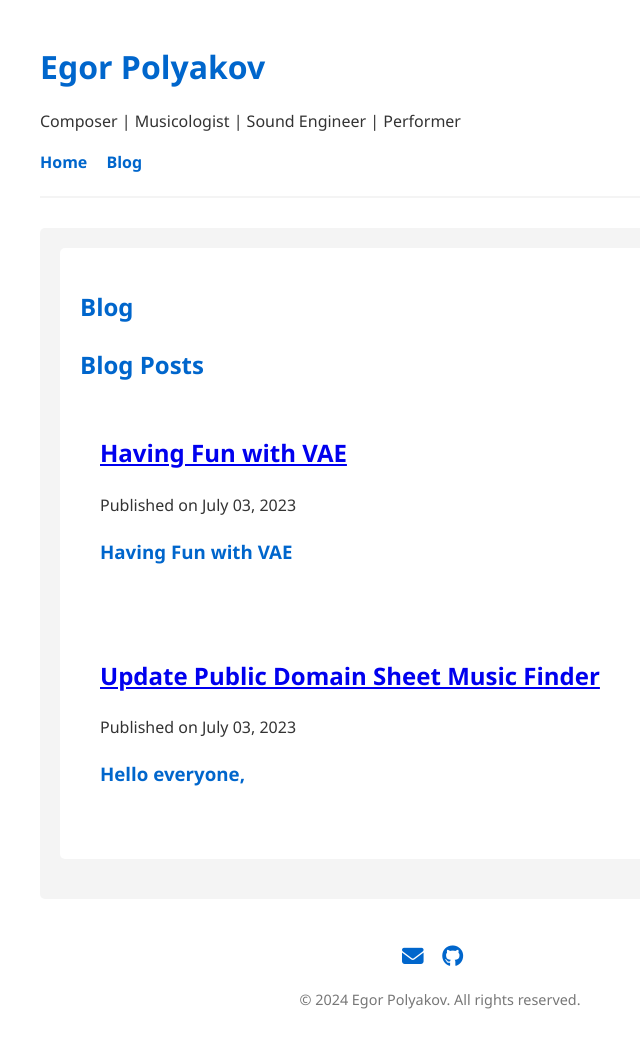
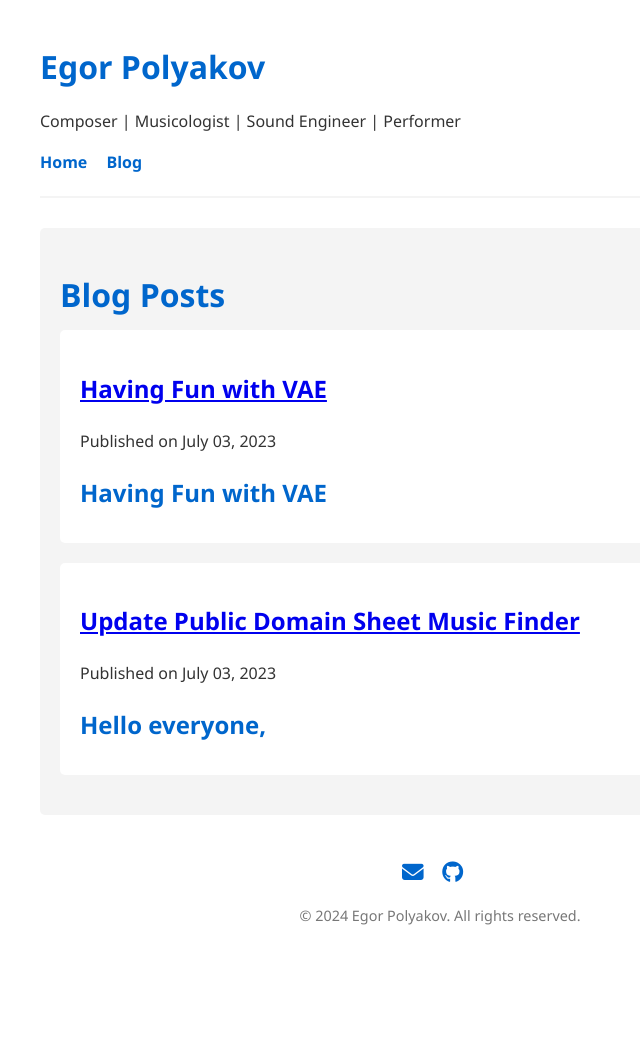
Before and after one commit to egorpol/egorpol.github.io, a Jekyll site: the page built from blog.md, in a window 1280 px wide. Shown: the whole page, without its empty margins (200-840 px from the left). Built offline with Jekyll 4.4.1, drawn with Linux system fonts in a browser that asks for light colours; after the commit the page ends 961 px from its top, so only the background shows below that.

Commit message:
Update custom.html

```diff
--- a/_layouts/custom.html
+++ b/_layouts/custom.html
@@ -102,7 +102,7 @@ layout: null
             <a href="{{ '/' | relative_url }}">Home</a>
             <a href="{{ '/blog' | relative_url }}">Blog</a>
             {% for page in site.pages %}
-              {% if page.title and page.title != site.title and page.title != "Blog" %}
+              {% if page.title and page.title != site.title and page.title != "Blog" and page.title != "Home" %}
                 <a href="{{ page.url | relative_url }}">{{ page.title | escape }}</a>
               {% endif %}
             {% endfor %}
@@ -110,7 +110,7 @@ layout: null
     </header>
 
     <main>
-        {% if page.layout == 'post' or page.layout == 'custom' and page.title %}
+        {% if page.layout == 'post' or page.layout == 'page' %}
             <article>
                 <h1>{{ page.title }}</h1>
                 {% if page.date %}
```
